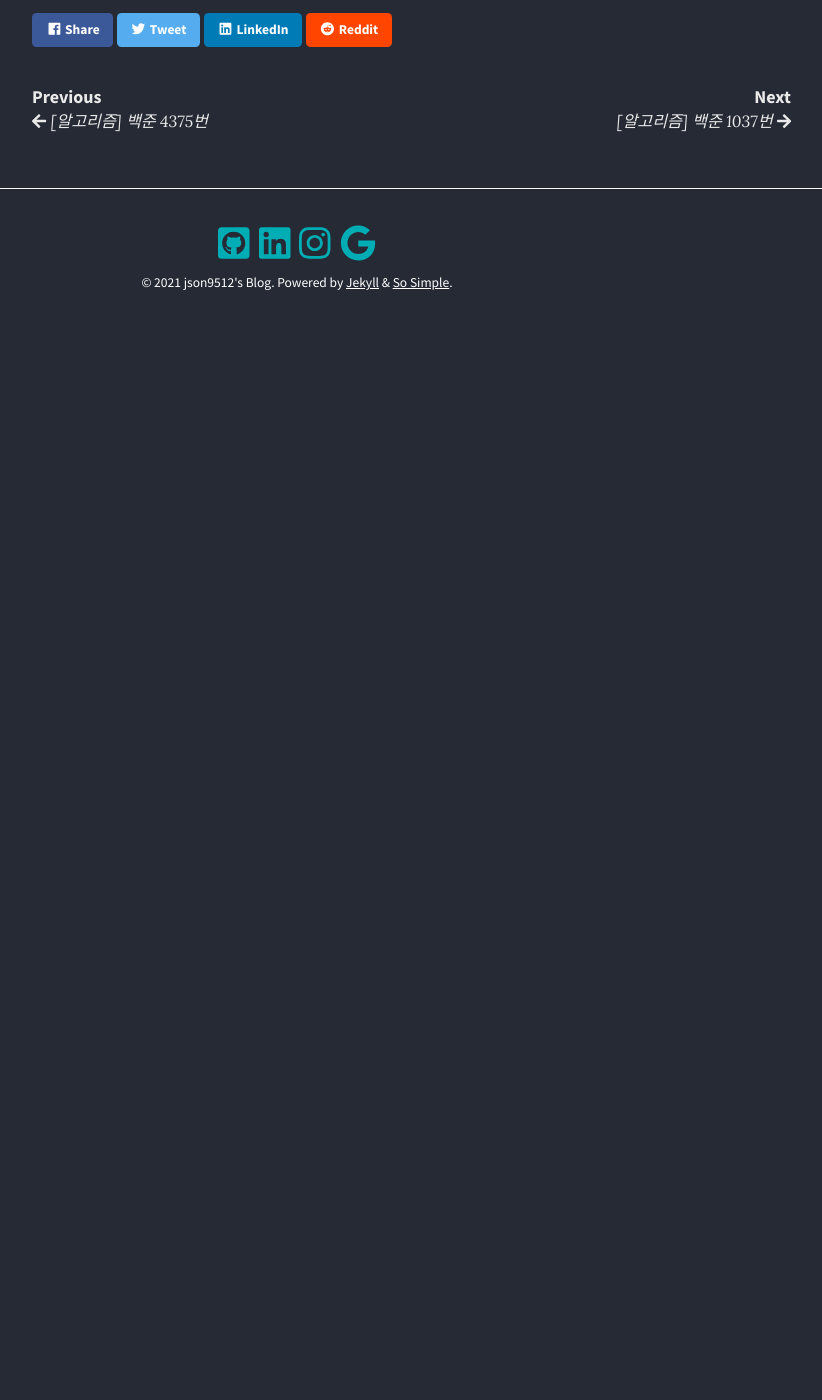
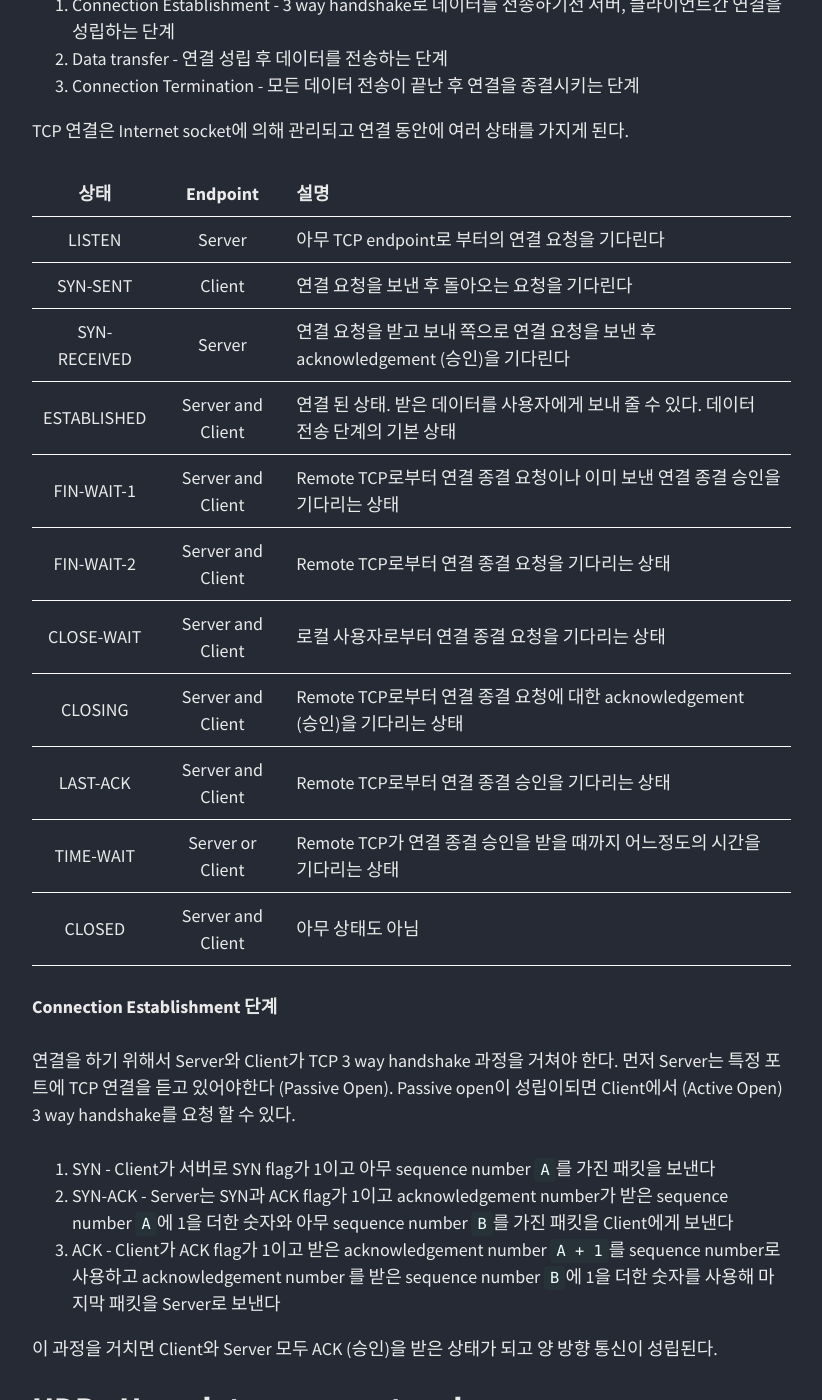
Before and after one commit to json9512/blog, a Jekyll site: the page built from _posts/2021-01-19-[네트워크] TCP UDP.md, in a window 1280 px wide and 1400 px high, scrolled down 3599 px. Shown: the whole window, without its empty margins (343-1165 px from the left). Built offline with Jekyll 4.4.1, drawn with Linux system fonts in a browser that asks for light colours; nearby versions of some CDN libraries; comment, search, counter and statistics services are not loaded; before the commit the page ends 3964 px from its top, so only the background shows below that; some of the changed text lies outside the part shown.

Commit message:
daily commit

```diff
--- a/_posts/2021-01-19-[네트워크] TCP UDP.md
+++ b/_posts/2021-01-19-[네트워크] TCP UDP.md
@@ -80,6 +80,37 @@ Transport layer에서 데이터를 받을 때, TCP는 받은 데이터를 나눈
 - Padding: TCP header와 data간에 32 bit 단위로 경계를 구분하기 위해 0으로 이루어진 padding을 넣을 때도 있다.
 
 #### 프로토콜 시행방식
+TCP 프로토콜 시행 방식은 3 단계로 나뉘어진다.
+1. Connection Establishment - 3 way handshake로 데이터를 전송하기전 서버, 클라이언트간 연결을 성립하는 단계
+2. Data transfer - 연결 성립 후 데이터를 전송하는 단계
+3. Connection Termination - 모든 데이터 전송이 끝난 후 연결을 종결시키는 단계
+
+TCP 연결은 Internet socket에 의해 관리되고 연결 동안에 여러 상태를 가지게 된다.
+
+| 상태 | Endpoint | 설명 |
+|:---:|:---------:|:-----|
+|LISTEN|Server| 아무 TCP endpoint로 부터의 연결 요청을 기다린다|
+|SYN-SENT|Client|연결 요청을 보낸 후 돌아오는 요청을 기다린다|
+|SYN-RECEIVED|Server|연결 요청을 받고 보내 쪽으로 연결 요청을 보낸 후 acknowledgement (승인)을 기다린다|
+|ESTABLISHED|Server and Client|연결 된 상태. 받은 데이터를 사용자에게 보내 줄 수 있다. 데이터 전송 단계의 기본 상태|
+|FIN-WAIT-1|Server and Client|Remote TCP로부터 연결 종결 요청이나 이미 보낸 연결 종결 승인을 기다리는 상태|
+|FIN-WAIT-2|Server and Client|Remote TCP로부터 연결 종결 요청을 기다리는 상태|
+|CLOSE-WAIT|Server and Client|로컬 사용자로부터 연결 종결 요청을 기다리는 상태|
+|CLOSING|Server and Client|Remote TCP로부터 연결 종결 요청에 대한 acknowledgement (승인)을 기다리는 상태|
+|LAST-ACK|Server and Client|Remote TCP로부터 연결 종결 승인을 기다리는 상태|
+|TIME-WAIT|Server or Client|Remote TCP가 연결 종결 승인을 받을 때까지 어느정도의 시간을 기다리는 상태|
+|CLOSED|Server and Client|아무 상태도 아님|
+
+**Connection Establishment 단계**
+
+연결을 하기 위해서 Server와 Client가 TCP 3 way handshake 과정을 거쳐야 한다. 먼저 Server는 특정 포트에 TCP 연결을 듣고 있어야한다 (Passive Open). Passive open이 성립이되면 Client에서 (Active Open) 3 way handshake를 요청 할 수 있다.
+
+1. SYN - Client가 서버로 SYN flag가 1이고 아무 sequence number `A`를 가진 패킷을 보낸다
+2. SYN-ACK - Server는 SYN과 ACK flag가 1이고 acknowledgement number가 받은 sequence number `A`에 1을 더한 숫자와 아무 sequence number `B`를 가진 패킷을 Client에게 보낸다
+3. ACK - Client가 ACK flag가 1이고 받은 acknowledgement number `A + 1`를  sequence number로 사용하고 acknowledgement number 를 받은 sequence number `B`에 1을 더한 숫자를 사용해 마지막 패킷을 Server로 보낸다
+
+이 과정을 거치면 Client와 Server 모두 ACK (승인)을 받은 상태가 되고 양 방향 통신이 성립된다.
+
 
 
 # UDP - User datagram protocol
```
Also changed, not shown: _posts/2021-01-14-[취준]-백준 문제집.md (+2 -2 lines), _posts/2021-01-22-[알고리즘]-백준 1107번.md (added, +39 -0 lines), _posts/2021-01-22-[알고리즘]-백준 1929번.md (added, +40 -0 lines).
